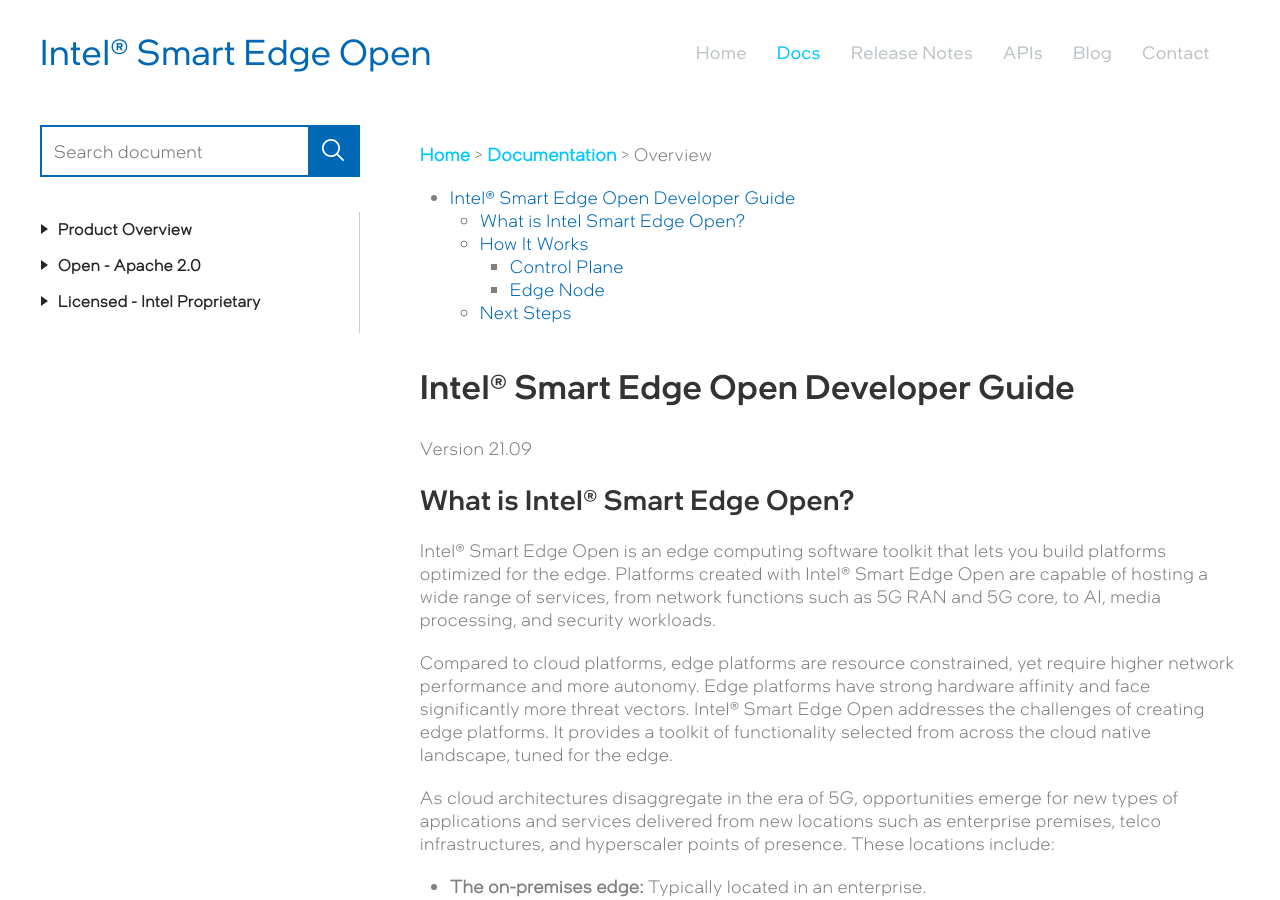
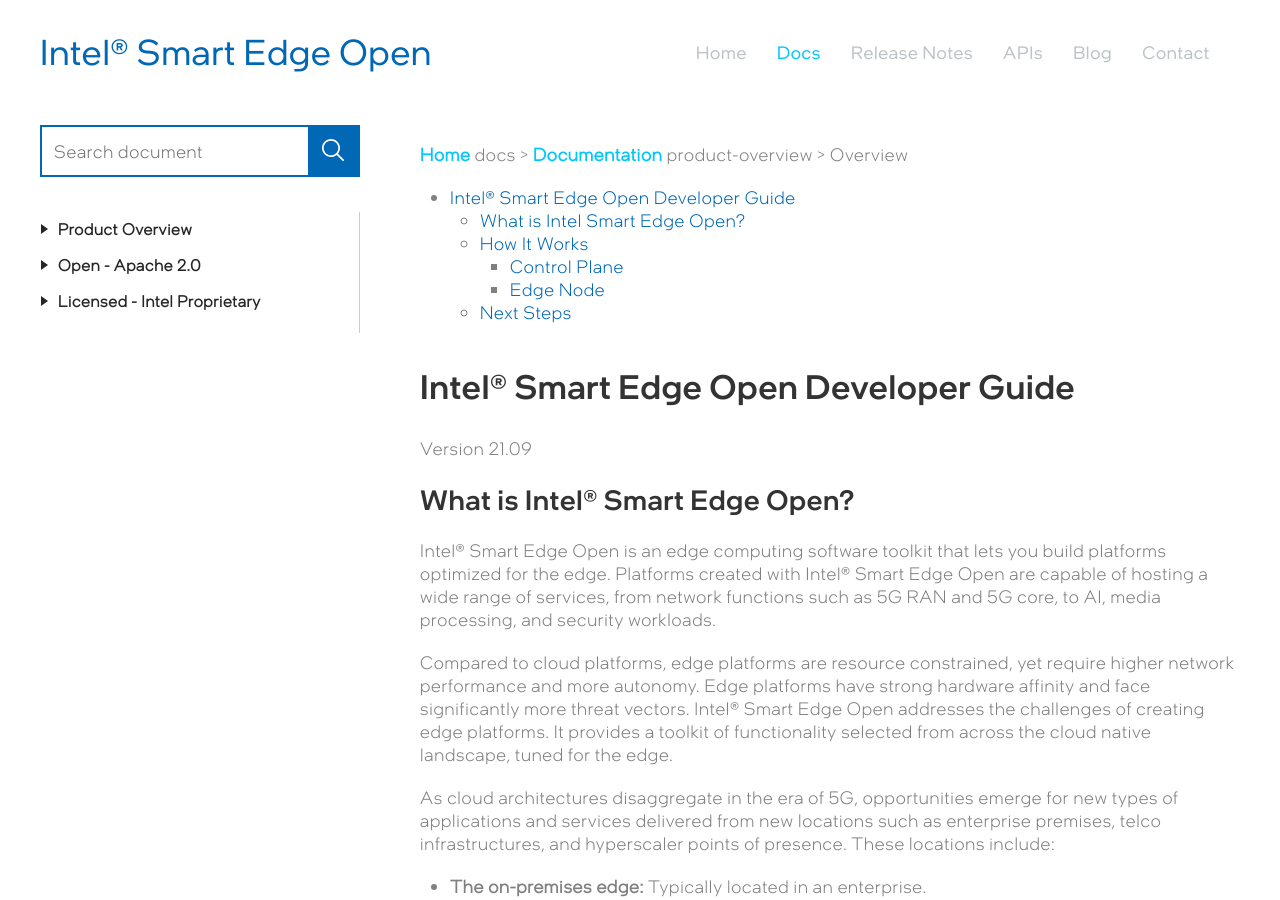
Before and after one commit to intelsmartedgeons/docs, a Jekyll site: the page built from product-overview.md, in a window 1280 px wide and 900 px high. Built offline with Jekyll 4.4.1, drawn with Linux system fonts in a browser that asks for light colours; some web fonts are replaced; our own code applies the rules of GitHub Pages for plain Markdown files; comment, search, counter and statistics services are not loaded.

Commit message:
changes in breadcrumbs

```diff
--- a/_includes/breadcrumbs.html
+++ b/_includes/breadcrumbs.html
@@ -20,6 +20,7 @@
         {% assign cur_path = breadcrumb.path | append:'/' %}
         {% if pagePath == cur_path %}
           {% for crumb in crumbs offset: 1 %}
+          {{ crumb }}
             {% if site.baseurl == '/docs' %}
               {% if forloop.last %}
                 > {{ breadcrumb.title }}
```
